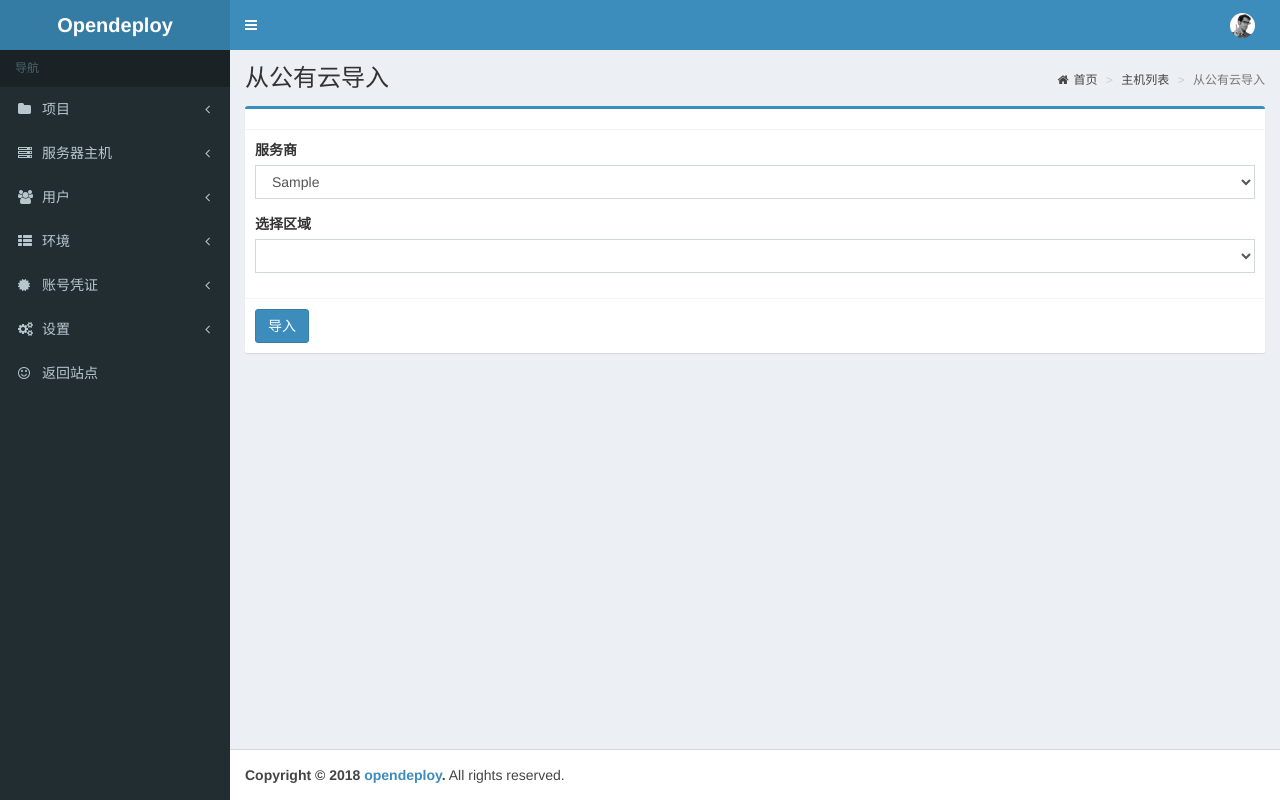
After one commit to ninjacn/opendeploy, a Django app: template templates/admin/cmdb/import_from_public_cloud.html in a window 1280 px wide. The commit adds this page. Run offline with Django 3.2, Linux system fonts and the light colour scheme; tables that the repository leaves empty hold one stand-in row (values such as "Sample post"); the template is opened without the code that fills it: values that come from a table or form of the project are taken from there, most other values are stand-ins (such as "Sample title", 1, 10 or a date in 2020); lists and menus that the app fills with data are empty; parts of the project's set-up code (start-up, migrations or seed data) failed here and were passed over; some libraries are stand-ins or nearby versions.

Commit message:
公有云导入页面

```diff
--- a/admin/forms.py
+++ b/admin/forms.py
@@ -106,3 +106,8 @@ class UserEditForm(forms.Form):
         user = User.objects.filter(~Q(id=self.user.id) & Q(email=email))
         if user:
             self.add_error('email', email + ' - 该邮箱已经存在')
+
+# 从公有云导入
+class ImportFromPublicCloudForm(forms.Form):
+    provider = forms.CharField()
+    region = forms.CharField()
--- a/admin/urls.py
+++ b/admin/urls.py
@@ -31,6 +31,7 @@ urlpatterns = [
     url(r'^cmdb/hostgroup$', cmdb.hostgroup, name='cmdb.hostgroup'),
     url(r'^cmdb/hostgroup/add$', cmdb.hostgroup_add, name='cmdb.hostgroup_add'),
     url(r'^cmdb/hostgroup/edit/(?P<gid>\d+)$', cmdb.hostgroup_edit, name='cmdb.hostgroup_edit'),
+    url(r'^cmdb/import_from_public_cloud$', cmdb.import_from_public_cloud, name='cmdb.import_from_public_cloud'),
 
     # setting
     url(r'^setting/general$', setting.general, name='setting.general'),
--- a/admin/views/deploy.py
+++ b/admin/views/deploy.py
@@ -6,7 +6,7 @@ from django.db import transaction
 from django.contrib import messages
 from django.contrib.auth.decorators import login_required, user_passes_test
 
-from admin.forms import AddEnvForm, AddProjectForm
+from admin.forms import AddEnvForm, AddProjectForm, AddCredentialForPasswordForm
 from deploy.models import Env, Project, ProjectEnvConfig,  \
         Credentials
 from cmdb.models import HostGroup
--- /dev/null
+++ b/templates/admin/cmdb/import_from_public_cloud.html
@@ -0,0 +1,54 @@
+{% extends 'base_admin.html' %}
+
+{% block content-header %}
+      <h1>
+        从公有云导入
+        <small></small>
+      </h1>
+      <ol class="breadcrumb">
+          <li><a href="{% url 'admin:homepage' %}/admin"><i class="fa fa-home"></i>首页</a></li>
+          <li><a href="{% url 'admin:cmdb.host' %}">主机列表</a></li>
+        <li class="active">从公有云导入</li>
+      </ol>
+{% endblock %}
+
+{% block content %}
+<div class="row">
+        <div class="col-xs-12">
+        <div class="box box-primary">
+            <div class="box-header with-border">
+            </div>
+            <!-- /.box-header -->
+            <!-- form start -->
+            <form role="form" method="post" action="">
+                {% csrf_token %}
+                <div class="box-body">
+
+                    <div class="form-group {% if form.provider.errors %} has-error {% endif %}">
+                        <label for="provider">服务商</label>
+                        <select class="form-control" name="provider">
+                            {% for item in public_cloud_choices %}
+                            <option value="{{ item.0 }}">{{ item.1 }}</option>
+                            {% endfor %}
+                        </select>
+                        <span class="help-block">{{ form.provider.errors }}</span>
+                    </div>
+
+                    <div class="form-group">
+                        <label for="region">选择区域</label>
+                        <select class="form-control" name="region">
+                        </select>
+                        <span class="help-block"></span>
+                    </div>
+
+              </div>
+              <!-- /.box-body -->
+
+              <div class="box-footer">
+                <button type="submit" class="btn btn-primary">导入</button>
+              </div>
+            </form>
+          </div>
+        </div>
+</div>
+{% endblock %}
--- a/templates/base_admin.html
+++ b/templates/base_admin.html
@@ -120,6 +120,7 @@
             <li><a href="{% url 'admin:cmdb.host_add' %}"><i class="fa fa-circle-o"></i>添加主机</a></li>
             <li><a href="{% url 'admin:cmdb.hostgroup' %}"><i class="fa fa-circle-o"></i>主机组列表</a></li>
             <li><a href="{% url 'admin:cmdb.hostgroup_add' %}"><i class="fa fa-circle-o"></i>添加主机组</a></li>
+            <li><a href="{% url 'admin:cmdb.import_from_public_cloud' %}"><i class="fa fa-circle-o"></i>从公有云导入</a></li>
           </ul>
         </li>
 
```
Also changed, not shown: admin/views/cmdb.py (+20 -2 lines), cmdb/models.py (+7 -0 lines).
